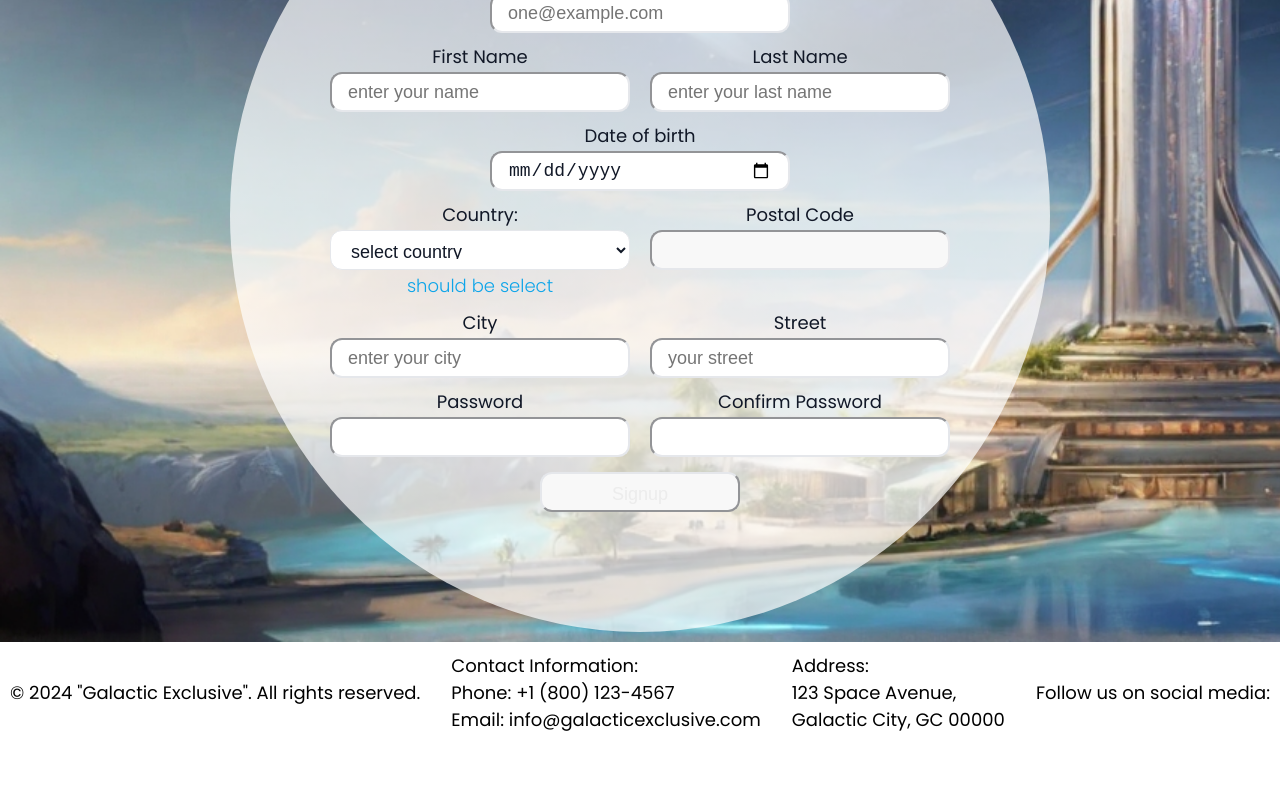
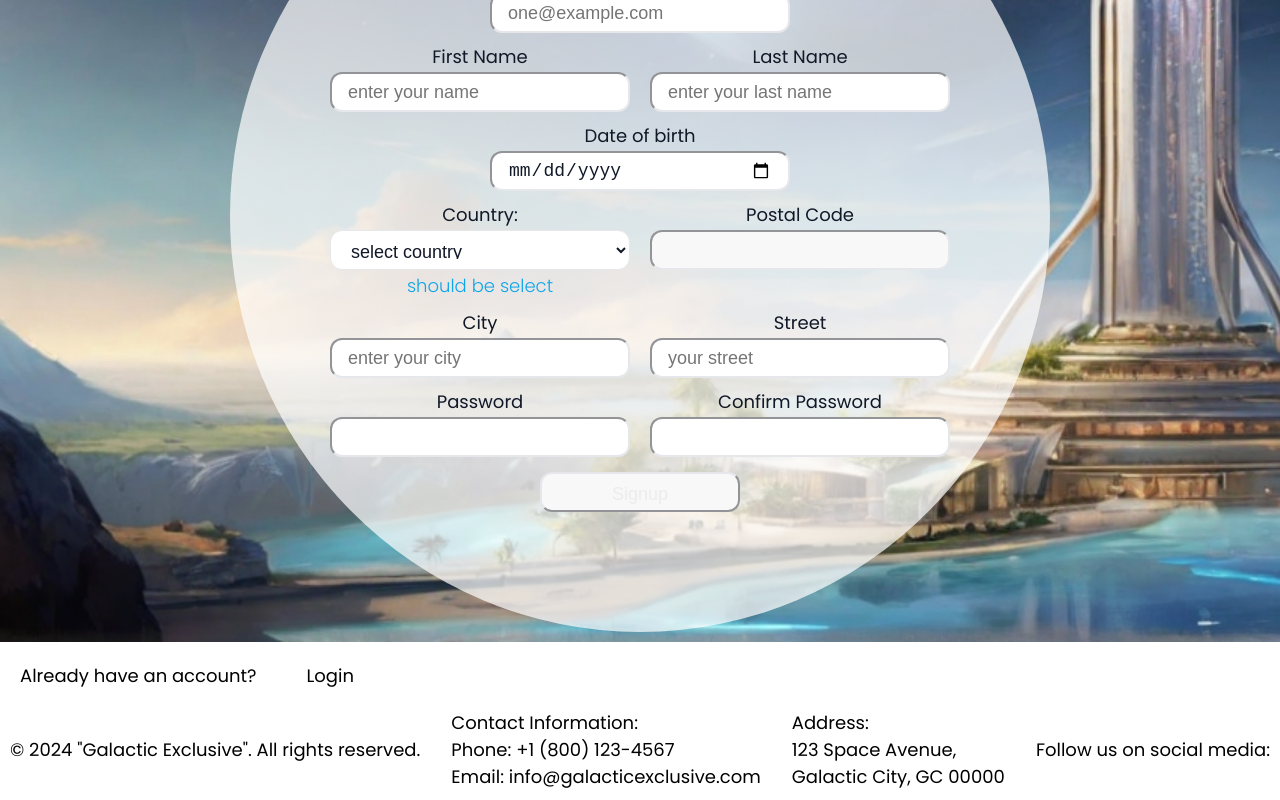
Before and after one commit to peregreenus/DEVS-eCommerce-App, a React app: page /signup in a window 1280 px wide. Shown: the part 266-1066 px from the top of the page. Before the commit the page ends 1009 px from the top, so only its background shows below. Built offline with nearby package versions, Linux system fonts and the light colour scheme.

Commit message:
feat: add link on registration page to naviagte to login

```diff
--- a/src/view/pages/Signup/signup.tsx
+++ b/src/view/pages/Signup/signup.tsx
@@ -1,5 +1,6 @@
 /* eslint-disable no-console */
 import React, { FormEvent } from 'react';
+import { Link } from 'react-router-dom';
 import FormSingup from '../../components/signup/signup-form';
 import Header from '../../components/common/header/header';
 import * as SignupStyles from './signup.module.css';
@@ -18,6 +19,9 @@ export default function Singup({ showMsg, setShowMsg }: MainProps) {
       <div className={SignupStyles.signup}>
         <FormSingup onSubmit={handleRegistrationSubmit} />
       </div>
+      <p className={SignupStyles.link}>
+        Already have an account?<Link to="/login">Login</Link>
+      </p>
       <Footer />
     </>
   );
```
